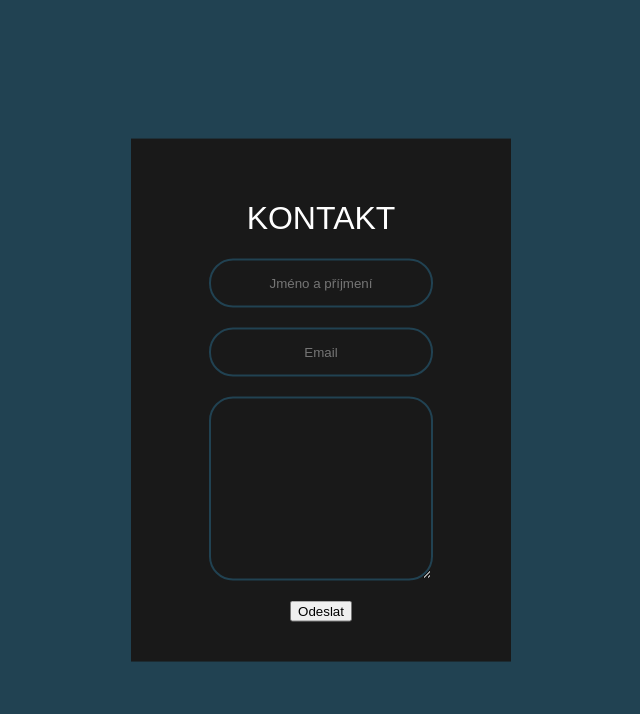
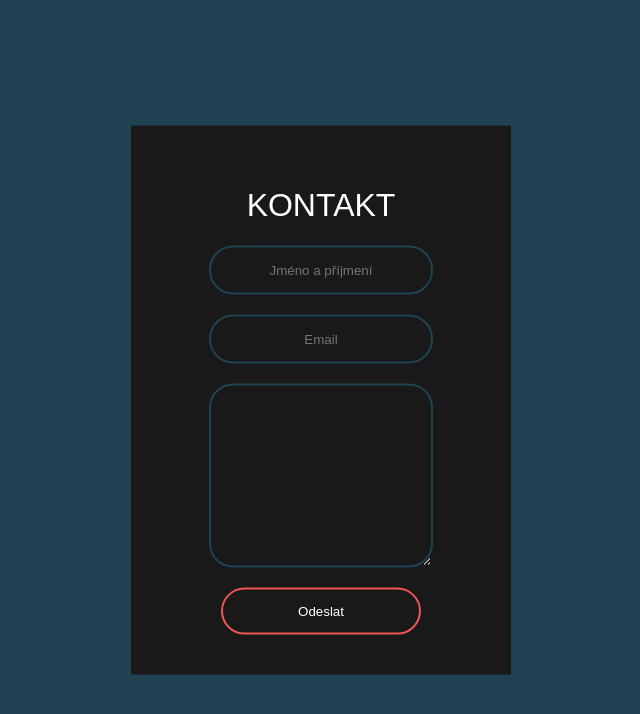
Before and after one commit to Katerina-Mojzyszkova/Kontaktni-formular, a PHP site: page / in a window 1280 px wide. Shown: the top 714 px of the page, without its empty margins (319-959 px from the left). Run offline with PHP 8.4, Linux system fonts and the light colour scheme.

Commit message:
Stylizace políček

```diff
--- a/styly.css
+++ b/styly.css
@@ -40,4 +40,31 @@ textarea {
   width: 200px;
   color: #bbb;
   border-radius: 24px;
+  outline: none; /* žádný rámeček u označení políčka*/
 }
+
+.box input[type="text"]:focus,
+.box input[type="email"]:focus,
+textarea:focus {
+  transition: 0.25s;
+  width: 280px;
+  border-color: #f05454;
+}
+
+.box input[type="submit"] {
+  background: none;
+  display: block;
+  margin: 0 auto;
+  text-align: center;
+  border: 2px solid #f05454;
+  padding: 14px 40px;
+  width: 200px;
+  outline: none;
+  color: #fff;
+  border-radius: 24px;
+  cursor: pointer;
+}
+
+.box input[type="submit"]:hover {
+  background: #f05454;
+}
```
